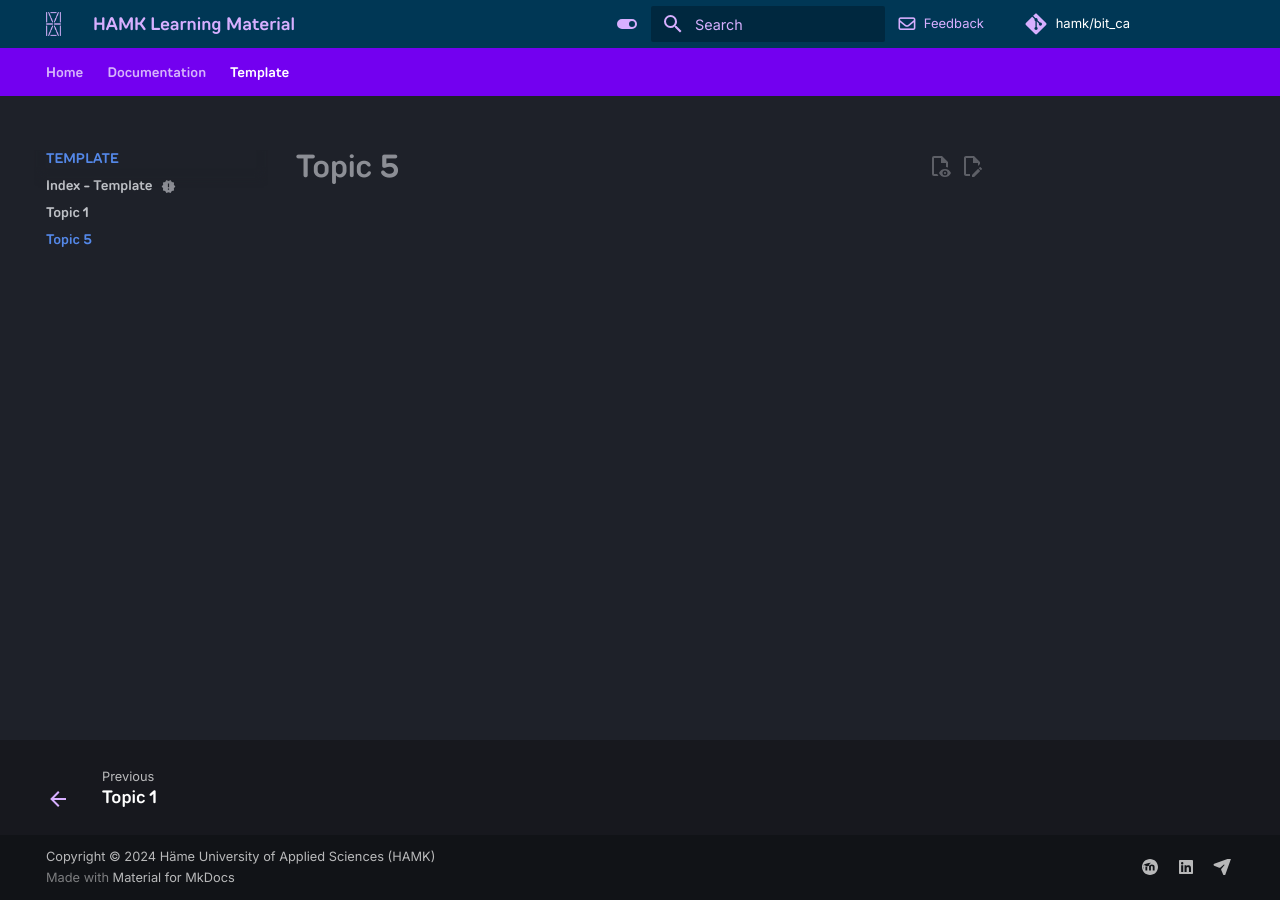
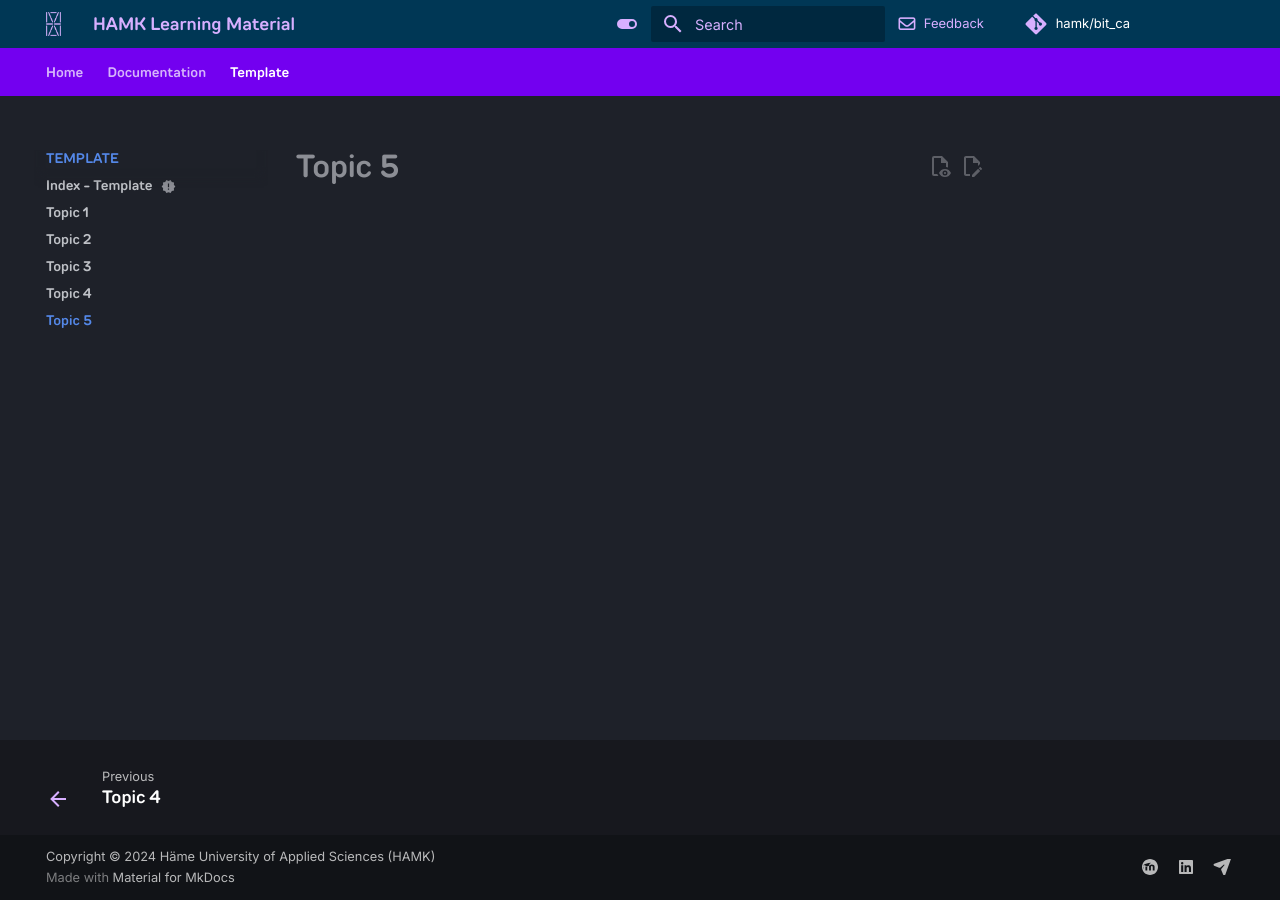
Before and after one commit to luonghuyquang/temp-template, an MkDocs documentation site: the page built from docs/template/5.topic5.md, in a window 1280 px wide. Built offline with MkDocs 1.6.1 and Material for MkDocs 9.7.7, drawn with Linux system fonts in a browser that asks for light colours; a style sheet for code colours, icons or effects is not loaded.

Commit message:
blank topics

```diff
--- /dev/null
+++ b/docs/template/2.topic2.md
@@ -0,0 +1,3 @@
+---
+title: Topic 2
+---
--- /dev/null
+++ b/docs/template/3.topic3.md
@@ -0,0 +1,3 @@
+---
+title: Topic 3
+---
--- /dev/null
+++ b/docs/template/4.topic4.md
@@ -0,0 +1,3 @@
+---
+title: Topic 4
+---
```
Also changed, not shown: docs/documentation/1.overview.md (+1 -1 lines), docs/template/5.topic5.md (line endings or trailing spaces).
